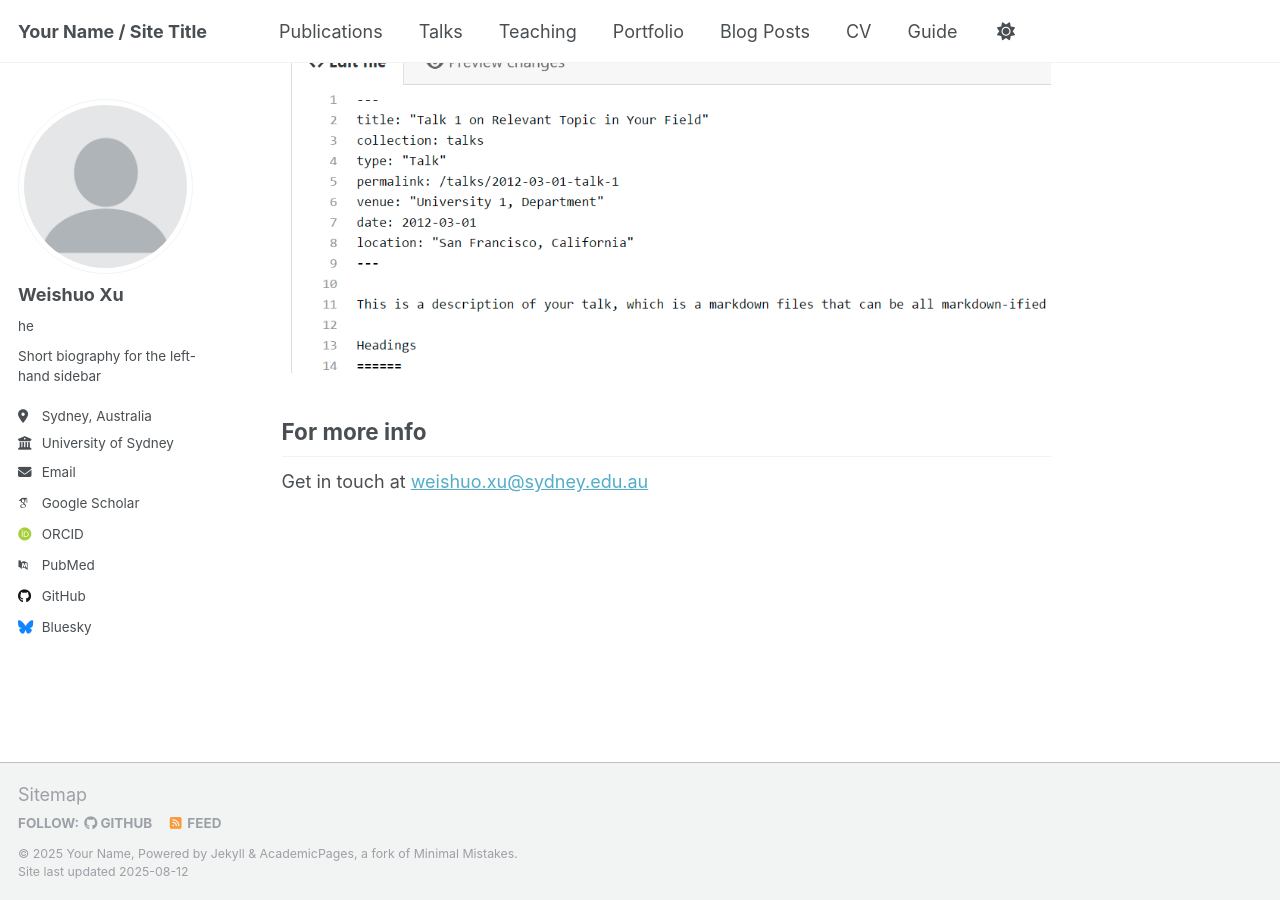
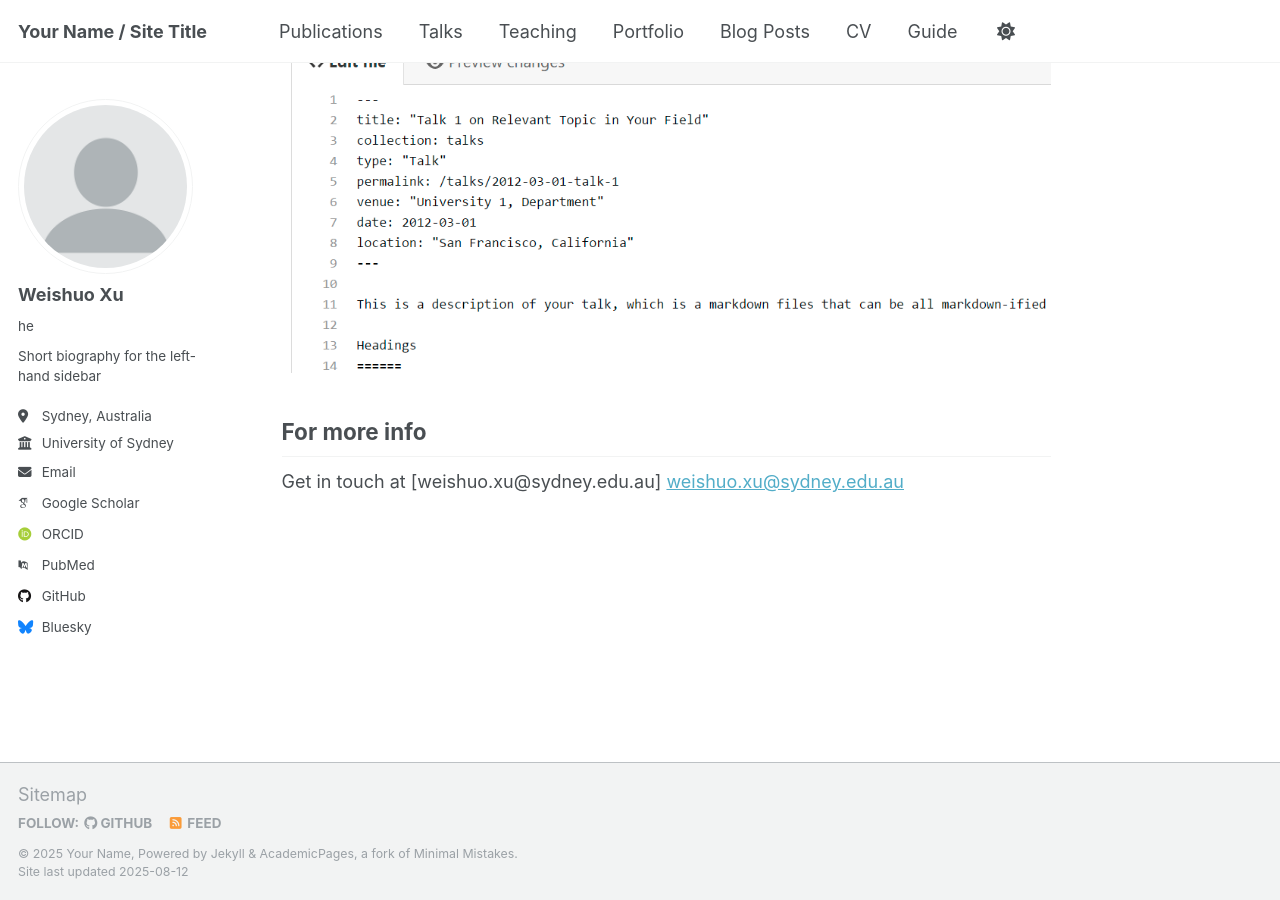
Before and after one commit to weishuoxu/weishuoxu.github.io, a Jekyll site: the page built from _pages/about.md, in a window 1280 px wide and 900 px high, scrolled down 2532 px. Built offline with Jekyll 4.4.1, drawn with Linux system fonts in a browser that asks for light colours; some web fonts are replaced; a script that is not in the unit is left out.

Commit message:
Update about.md

```diff
--- a/_pages/about.md
+++ b/_pages/about.md
@@ -58,4 +58,4 @@ Example: editing a Markdown file for a talk
 For more info
 ------
 
-Get in touch at [weishuo.xu@sydney.edu.au](weishuo.xu@sydney.edu.au)
+Get in touch at [weishuo.xu@sydney.edu.au] <weishuo.xu@sydney.edu.au>
```
